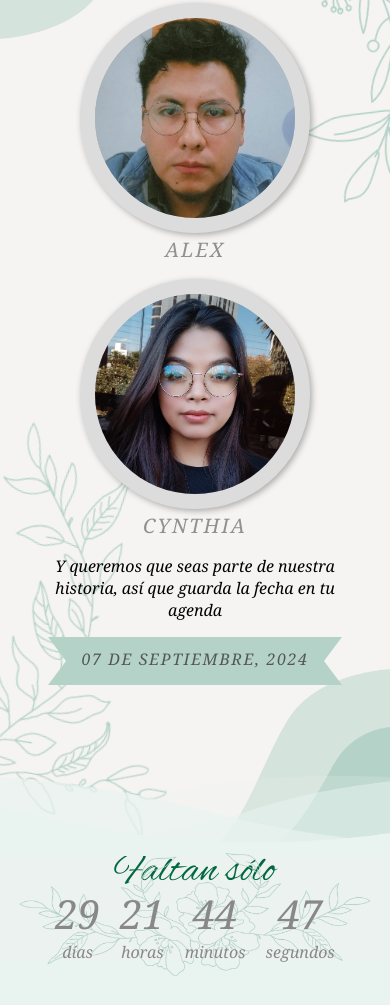
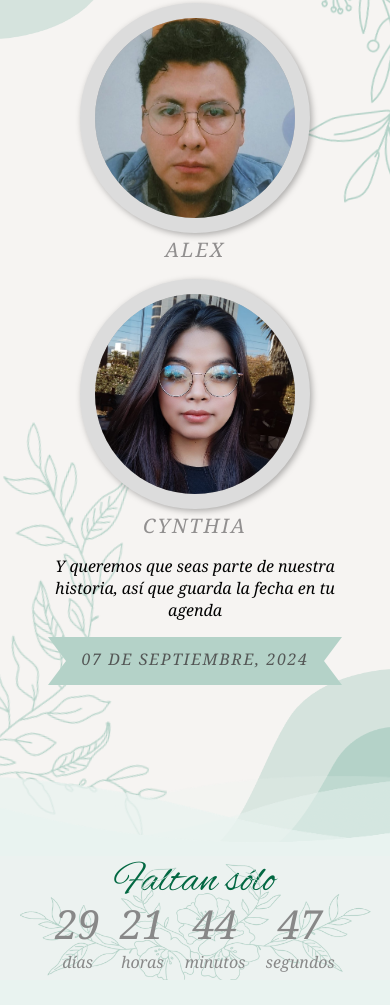
Before and after one commit to AlexAndCynthia/NuestraBodaAyC, a plain HTML site: page index.html in a window 390 px wide. Shown: the part 992-1997 px from the top of the page. Drawn offline with Linux system fonts and the light colour scheme.

Commit message:
Correcting section Countdown - height

```diff
--- a/scss/_style-countdown.scss
+++ b/scss/_style-countdown.scss
@@ -10,7 +10,7 @@
         flex-direction: column;
         gap: 0px;
         border-radius: 10px;
-        z-index: 20;
+        z-index: 2;
         h1 {
             margin: 0px;
         }
@@ -46,7 +46,7 @@
         background-repeat: no-repeat;
         background-size: contain;
         background-position: center;
-        z-index: 5;
+        z-index: 1;
     }
 
     .wave{
@@ -99,6 +99,7 @@
 @media screen and (max-width: 768px) {
     #countdown-section {
         height: auto;
+        padding: 10px;
         .countdown-container{
             padding: 0px 20px;
             #countdown {
--- a/scss/_style-home-continue.scss
+++ b/scss/_style-home-continue.scss
@@ -8,6 +8,7 @@
     justify-content: center;
     align-items: center;
     overflow: hidden;
+    z-index: 1;
     .container-home{
         display: flex;
         flex-direction: column;
```
Also changed, not shown: css/style.css, 1 other file.
